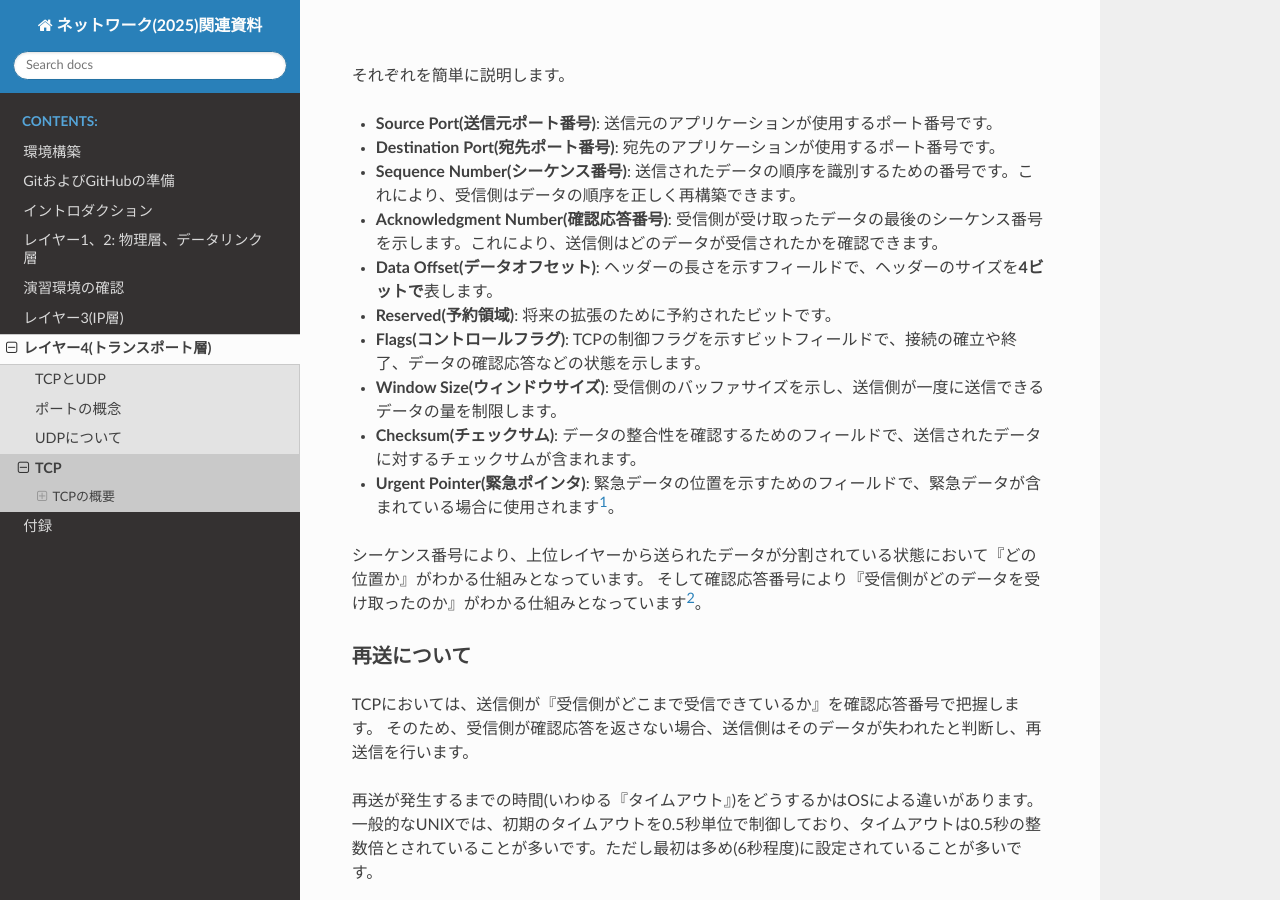
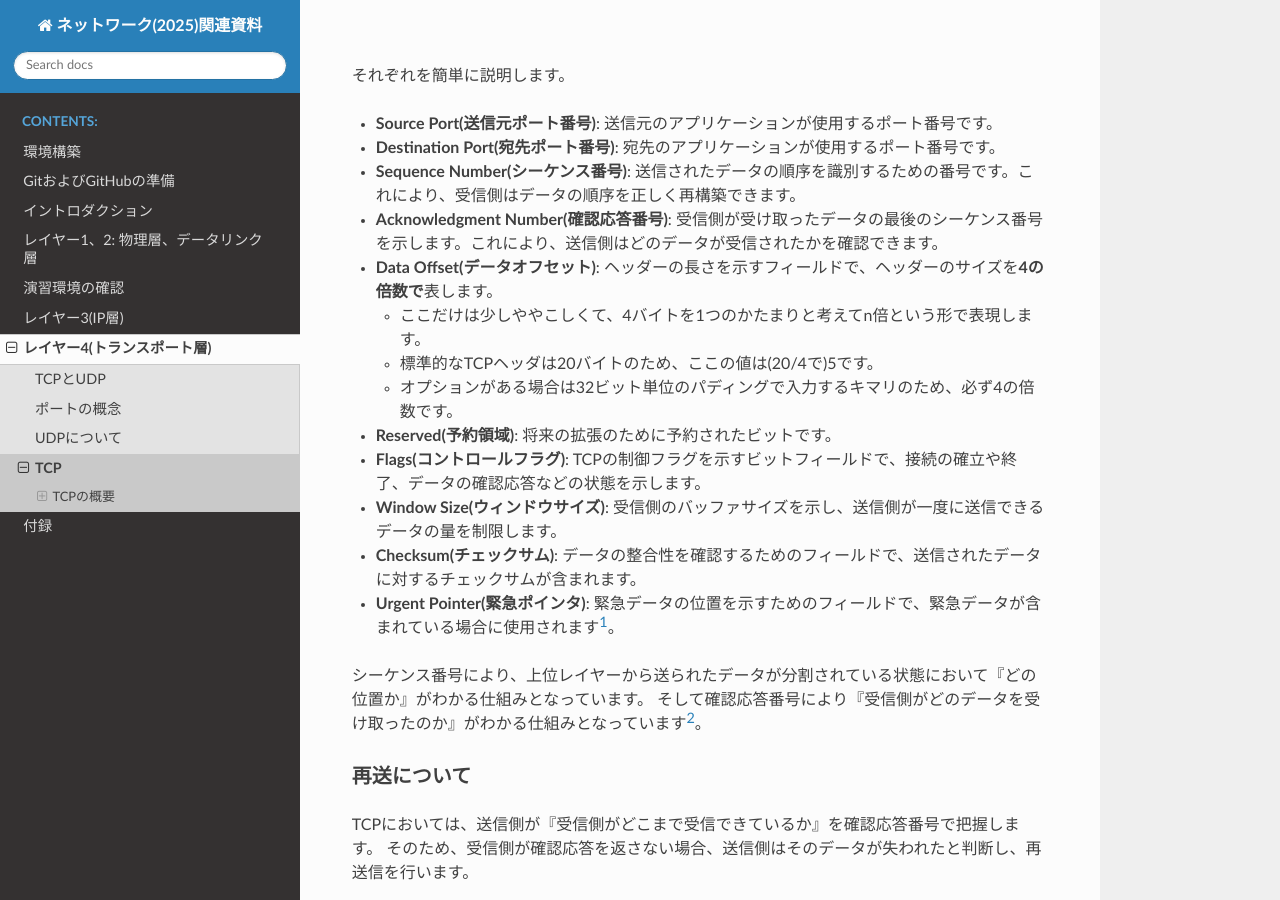
Before and after one commit to densuke/2025-network-doc, a Sphinx documentation site: the page built from source/transport/tcp.md, in a window 1280 px wide and 900 px high, scrolled down 2862 px. Built offline with Sphinx 7.4.7 and the Read the Docs theme 3.1.0, drawn with Linux system fonts in a browser that asks for light colours; pages that are not in the unit, such as notebooks, are missing from menus.

Commit message:
4の倍数の部分の書き方に問題あったので修正しました

```diff
--- a/source/transport/tcp.md
+++ b/source/transport/tcp.md
@@ -110,7 +110,10 @@ classDiagram
 - **Destination Port(宛先ポート番号)**: 宛先のアプリケーションが使用するポート番号です。
 - **Sequence Number(シーケンス番号)**: 送信されたデータの順序を識別するための番号です。これにより、受信側はデータの順序を正しく再構築できます。
 - **Acknowledgment Number(確認応答番号)**: 受信側が受け取ったデータの最後のシーケンス番号を示します。これにより、送信側はどのデータが受信されたかを確認できます。
-- **Data Offset(データオフセット)**: ヘッダーの長さを示すフィールドで、ヘッダーのサイズを**4ビットで**表します。
+- **Data Offset(データオフセット)**: ヘッダーの長さを示すフィールドで、ヘッダーのサイズを**4の倍数で**表します。
+    - ここだけは少しややこしくて、4バイトを1つのかたまりと考えてn倍という形で表現します。
+    - 標準的なTCPヘッダは20バイトのため、ここの値は(20/4で)5です。
+    - オプションがある場合は32ビット単位のパディングで入力するキマリのため、必ず4の倍数です。
 - **Reserved(予約領域)**: 将来の拡張のために予約されたビットです。
 - **Flags(コントロールフラグ)**: TCPの制御フラグを示すビットフィールドで、接続の確立や終了、データの確認応答などの状態を示します。
 - **Window Size(ウィンドウサイズ)**: 受信側のバッファサイズを示し、送信側が一度に送信できるデータの量を制限します。
```
